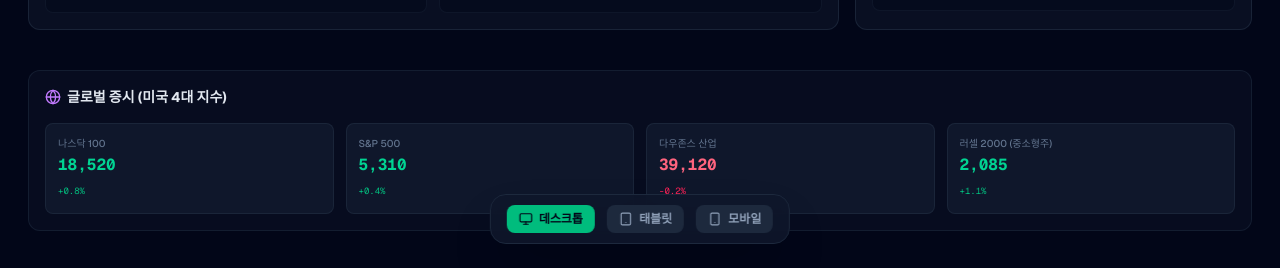
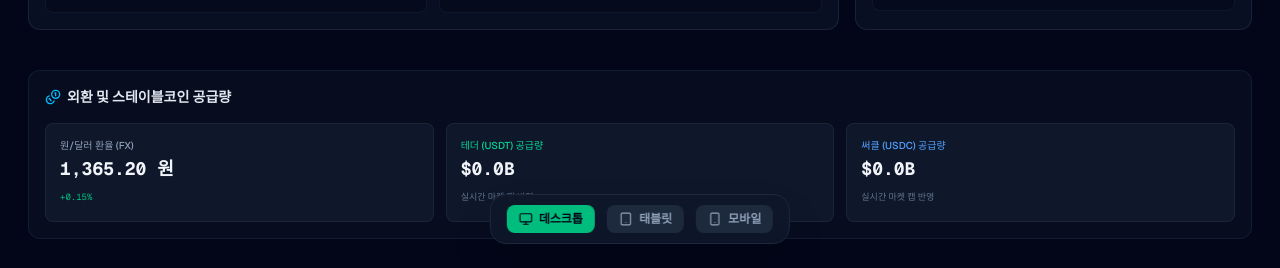
Before and after one commit to Jo-JungWook/crypto-dashboard, a Next.js app: page / in a window 1280 px wide. Shown: the part 532-800 px from the top of the page. Built offline with nearby package versions, Linux system fonts and the light colour scheme; no server answers.

Commit message:
외환 및 스테이블코인 신규 섹터 글로벌 증시 상단에 안착 완료

```diff
--- a/app/page.tsx
+++ b/app/page.tsx
@@ -1,8 +1,7 @@
 "use client";
 
 import { useEffect, useState } from "react";
-import { TrendingUp, TrendingDown, Monitor, Tablet, Smartphone, Globe, Landmark, BarChart3, Activity, PieChart } from "lucide-react";
-// 📊 차트 컴포넌트 추가
+import { TrendingUp, TrendingDown, Monitor, Tablet, Smartphone, Globe, Landmark, BarChart3, Activity, PieChart, Coins } from "lucide-react";
 import { LineChart, Line, ResponsiveContainer, YAxis } from "recharts";
 
 interface CoinData {
@@ -14,7 +13,7 @@ interface CoinData {
   price_change_percentage_24h: number;
   market_cap: number;
   total_volume: number;
-  sparkline_in_7d: { price: number[] }; // 차트 데이터 타입 추가
+  sparkline_in_7d: { price: number[] };
 }
 
 interface MarketStats {
@@ -28,15 +27,17 @@ interface MarketStats {
   fng: number;
   fng_text: string;
   kimchi: number;
+  usdt_cap: number; // 테더 시총 추적용
+  usdc_cap: number; // 써클 시총 추적용
 }
 
 export default function CryptoDashboard() {
   const [coins, setCoins] = useState<CoinData[]>([]);
   const [stats, setStats] = useState<MarketStats>({
-    total_cap: 0, btc_d: 0, eth_d: 0, xrp_d: 0, sol_d: 0, total2_d: 0, total3_d: 0, fng: 50, fng_text: "로딩중", kimchi: 0
+    total_cap: 0, btc_d: 0, eth_d: 0, xrp_d: 0, sol_d: 0, total2_d: 0, total3_d: 0, fng: 50, fng_text: "로딩중", kimchi: 0,
+    usdt_cap: 0, usdc_cap: 0
   });
   const [loading, setLoading] = useState(true);
-  // 💡 viewMode에 tablet 다시 추가
   const [viewMode, setViewMode] = useState<"desktop" | "tablet" | "mobile">("desktop");
 
   const translateFng = (text: string) => {
@@ -50,10 +51,15 @@ export default function CryptoDashboard() {
 
   const fetchData = async () => {
     try {
-      // 💡 차트 데이터를 가져오기 위해 주소 끝에 &sparkline=true 를 다시 추가했습니다.
       const coinRes = await fetch("https://api.coingecko.com/api/v3/coins/markets?vs_currency=usd&ids=bitcoin,ethereum,ripple,solana&order=market_cap_desc&sparkline=true");
       const coinData = await coinRes.json();
       setCoins(coinData);
+
+      // 스테이블코인 공급량(시총) 추적을 위해 추가 데이터 호출
+      const stableRes = await fetch("https://api.coingecko.com/api/v3/coins/markets?vs_currency=usd&ids=tether,usd-coin");
+      const stableData = await stableRes.json();
+      const usdt = stableData.find((c: any) => c.id === "tether");
+      const usdc = stableData.find((c: any) => c.id === "usd-coin");
 
       const globalRes = await fetch("https://api.coingecko.com/api/v3/global");
       const globalData = await globalRes.json();
@@ -81,7 +87,9 @@ export default function CryptoDashboard() {
         total3_d: 100 - btcD - ethD,
         fng: parseInt(fngData.data[0].value),
         fng_text: translateFng(fngData.data[0].value_classification),
-        kimchi: 1.5
+        kimchi: 1.5,
+        usdt_cap: usdt ? usdt.market_cap : 112500000000,
+        usdc_cap: usdc ? usdc.market_cap : 32400000000
       });
     } catch (error) {
       console.error("Data fetch error:", error);
@@ -139,7 +147,6 @@ export default function CryptoDashboard() {
             <div className={`grid gap-3 md:gap-4 ${viewMode === "mobile" ? "grid-cols-2" : "grid-cols-2 lg:grid-cols-4"}`}>
               {coins.map((coin) => {
                 const isPositive = coin.price_change_percentage_24h >= 0;
-                // 차트 데이터 포맷팅
                 const chartData = coin.sparkline_in_7d?.price.map((p, index) => ({ id: index, price: p })) || [];
 
                 return (
@@ -159,7 +166,6 @@ export default function CryptoDashboard() {
                         ${coin.current_price.toLocaleString(undefined, { minimumFractionDigits: 2 })}
                       </p>
 
-                      {/* 💡 [차트 조건부 렌더링] viewMode가 모바일이 아닐 때만 미니 차트를 띄워줍니다 */}
                       {viewMode !== "mobile" && (
                         <div className="w-full h-14 my-2.5 bg-slate-950/50 rounded-lg p-1.5 border border-slate-800/60">
                           <ResponsiveContainer width="100%" height="100%">
@@ -291,7 +297,31 @@ export default function CryptoDashboard() {
             </div>
           </section>
 
-          {/* 섹션 3: 글로벌 증시 */}
+          {/* 📌 [신규 추가] 섹션 3: 외환 및 스테이블코인 (글로벌 증시 바로 위 배치) */}
+          <section className="bg-slate-900/40 border border-slate-800/60 p-4 rounded-xl">
+            <h3 className="text-sm font-bold text-slate-200 flex items-center gap-1.5 mb-4">
+              <Coins className="w-4 h-4 text-sky-400" /> 외환 및 스테이블코인 공급량
+            </h3>
+            <div className={`grid gap-3 ${viewMode === "mobile" ? "grid-cols-1" : "grid-cols-3"}`}>
+              <div className="bg-slate-900 border border-slate-800/80 p-3.5 rounded-lg">
+                <span className="text-[10px] text-slate-400 block font-medium">원/달러 환율 (FX)</span>
+                <span className="text-base md:text-lg font-mono font-bold text-slate-100 block mt-0.5">1,365.20 원</span>
+                <span className="text-[9px] text-emerald-500 font-mono">+0.15%</span>
+              </div>
+              <div className="bg-slate-900 border border-slate-800/80 p-3.5 rounded-lg">
+                <span className="text-[10px] text-emerald-400 block font-medium">테더 (USDT) 공급량</span>
+                <span className="text-base md:text-lg font-mono font-bold text-slate-100 block mt-0.5">${(stats.usdt_cap / 1e9).toFixed(1)}B</span>
+                <span className="text-[9px] text-slate-500 font-sans">실시간 마켓 캡 반영</span>
+              </div>
+              <div className="bg-slate-900 border border-slate-800/80 p-3.5 rounded-lg">
+                <span className="text-[10px] text-blue-400 block font-medium">써클 (USDC) 공급량</span>
+                <span className="text-base md:text-lg font-mono font-bold text-slate-100 block mt-0.5">${(stats.usdc_cap / 1e9).toFixed(1)}B</span>
+                <span className="text-[9px] text-slate-500 font-sans">실시간 마켓 캡 반영</span>
+              </div>
+            </div>
+          </section>
+
+          {/* 섹션 4: 글로벌 증시 */}
           <section className="bg-slate-900/40 border border-slate-800/60 p-4 rounded-xl">
             <h3 className="text-sm font-bold text-slate-200 flex items-center gap-1.5 mb-4">
               <Globe className="w-4 h-4 text-purple-400" /> 글로벌 증시 (미국 4대 지수)
@@ -320,10 +350,10 @@ export default function CryptoDashboard() {
             </div>
           </section>
 
-          {/* 섹션 4: 외환 및 원자재 */}
+          {/* 섹션 5: 원자재 */}
           <section className="bg-slate-900/40 border border-slate-800/60 p-4 rounded-xl">
             <h3 className="text-sm font-bold text-slate-200 flex items-center gap-1.5 mb-4">
-              <Landmark className="w-4 h-4 text-blue-400" /> 외환 및 주요 원자재
+              <Landmark className="w-4 h-4 text-amber-500" /> 주요 원자재
             </h3>
             <div className="grid grid-cols-2 gap-3 text-[11px]">
               <div className="bg-slate-900 border border-slate-800/80 p-3 rounded-lg">
@@ -340,7 +370,7 @@ export default function CryptoDashboard() {
         </main>
       </div>
 
-      {/* 🛠️ 하단 시뮬레이터 바 (태블릿 버튼 완벽 복구 완료) */}
+      {/* 하단 제어 바 */}
       <div className="fixed bottom-6 left-1/2 -translate-x-1/2 bg-slate-900/90 backdrop-blur-md border border-slate-800 px-4 py-2.5 rounded-2xl flex items-center gap-3 shadow-2xl z-50">
         <button onClick={() => setViewMode("desktop")} className={`flex items-center gap-1.5 px-3 py-1.5 rounded-lg text-xs font-semibold ${viewMode === "desktop" ? "bg-emerald-500 text-slate-950" : "bg-slate-800 text-slate-400"}`}><Monitor className="w-3.5 h-3.5" /> 데스크톱</button>
         <button onClick={() => setViewMode("tablet")} className={`flex items-center gap-1.5 px-3 py-1.5 rounded-lg text-xs font-semibold ${viewMode === "tablet" ? "bg-emerald-500 text-slate-950" : "bg-slate-800 text-slate-400"}`}><Tablet className="w-3.5 h-3.5" /> 태블릿</button>
```
